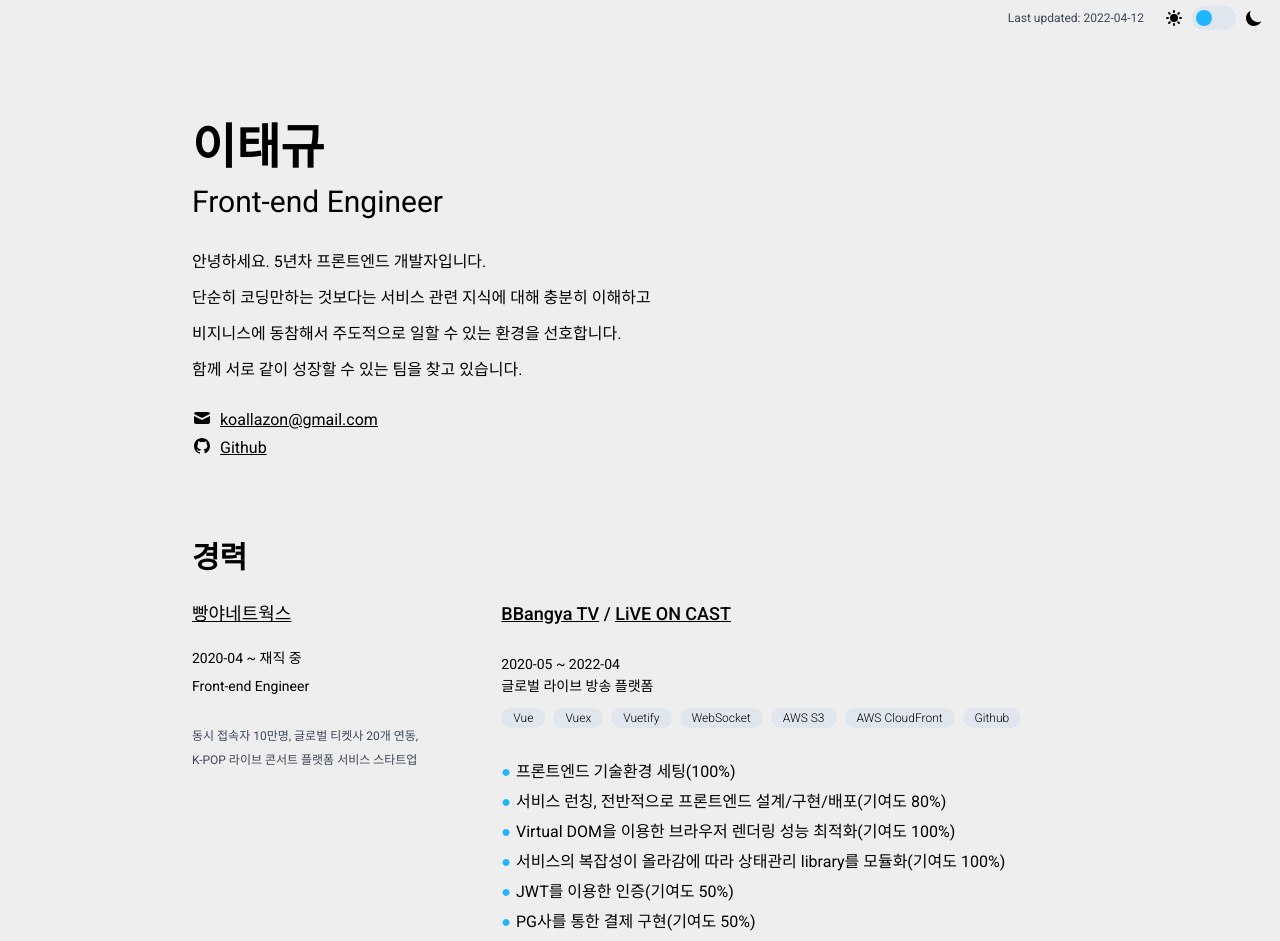
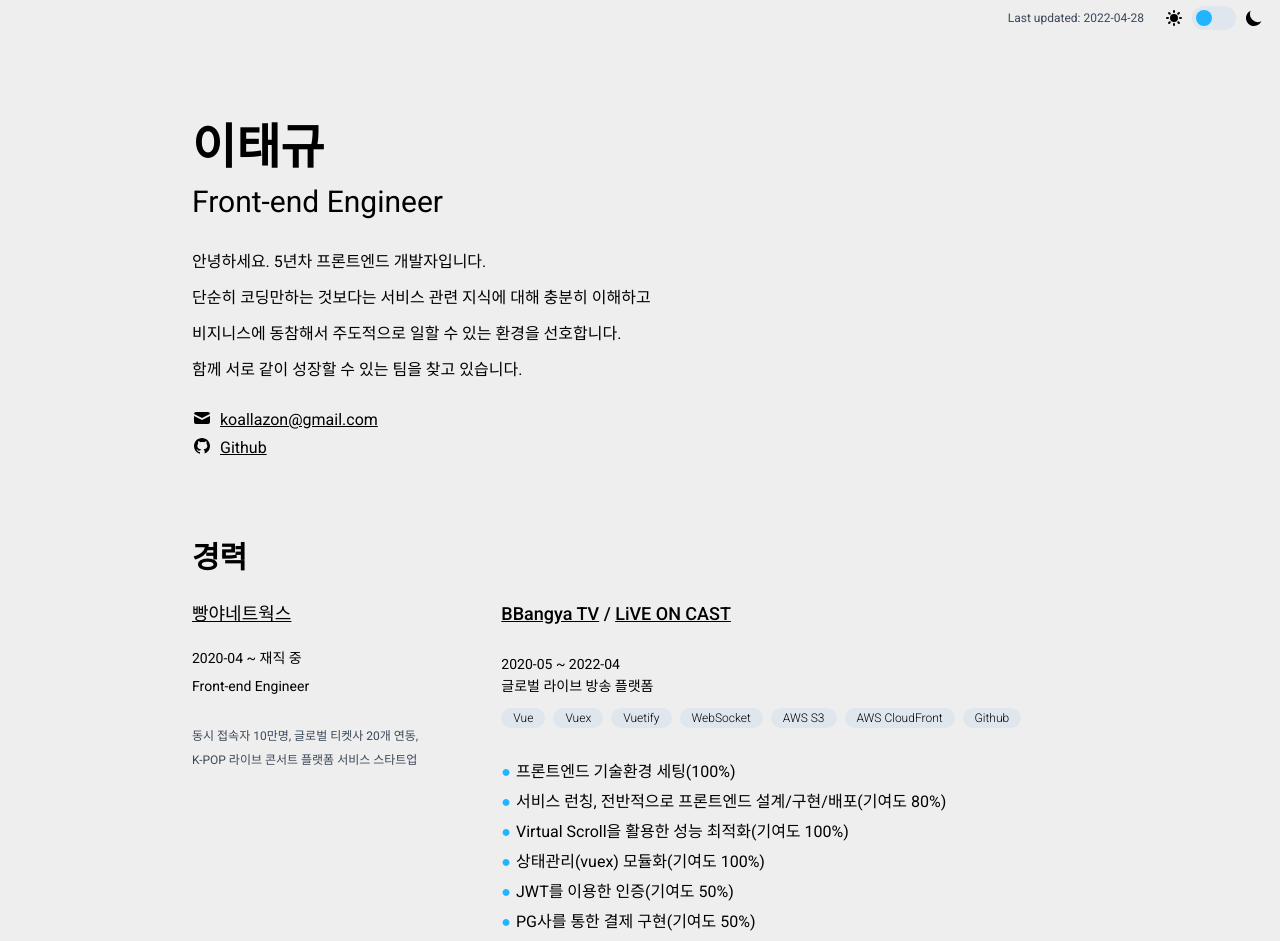
Before and after one commit to koallazon/resume, a Vue app: page / in a window 1280 px wide. Shown: the top 941 px of the page. Built offline with nearby package versions, Linux system fonts and the light colour scheme.

Commit message:
빵야티비 프로젝트 내용 수정

```diff
--- a/src/router/layout/Header.vue
+++ b/src/router/layout/Header.vue
@@ -35,7 +35,7 @@ export default defineComponent({
     Switch,
   },
   setup() {
-    const lastUpdateDate = ref("2022-04-12");
+    const lastUpdateDate = ref("2022-04-28");
     const state = reactive({
       theme:
         localStorage.theme === "dark" ||
--- a/src/router/views/Home.vue
+++ b/src/router/views/Home.vue
@@ -48,7 +48,7 @@
 </template>
 
 <script lang="ts">
-import { defineComponent, reactive, ref, onMounted } from "vue";
+import { defineComponent, reactive, ref } from "vue";
 import CareerCompany from "../../components/CareerCompany.vue";
 import Skill from "../../components/Skill.vue";
 import EduLicense from "../../components/Education.vue";
@@ -97,8 +97,8 @@ export default defineComponent({
             performance: [
               "프론트엔드 기술환경 세팅(100%)",
               "서비스 런칭, 전반적으로 프론트엔드 설계/구현/배포(기여도 80%)",
-              "Virtual DOM을 이용한 브라우저 렌더링 성능 최적화(기여도 100%)",
-              "서비스의 복잡성이 올라감에 따라 상태관리 library를 모듈화(기여도 100%)",
+              "Virtual Scroll을 활용한 성능 최적화(기여도 100%)",
+              "상태관리(vuex) 모듈화(기여도 100%)",
               "JWT를 이용한 인증(기여도 50%)",
               "PG사를 통한 결제 구현(기여도 50%)",
               "Native WebView와 통신하기 위한 JS Bridge 설계/구현(기여도 80%)",
```
